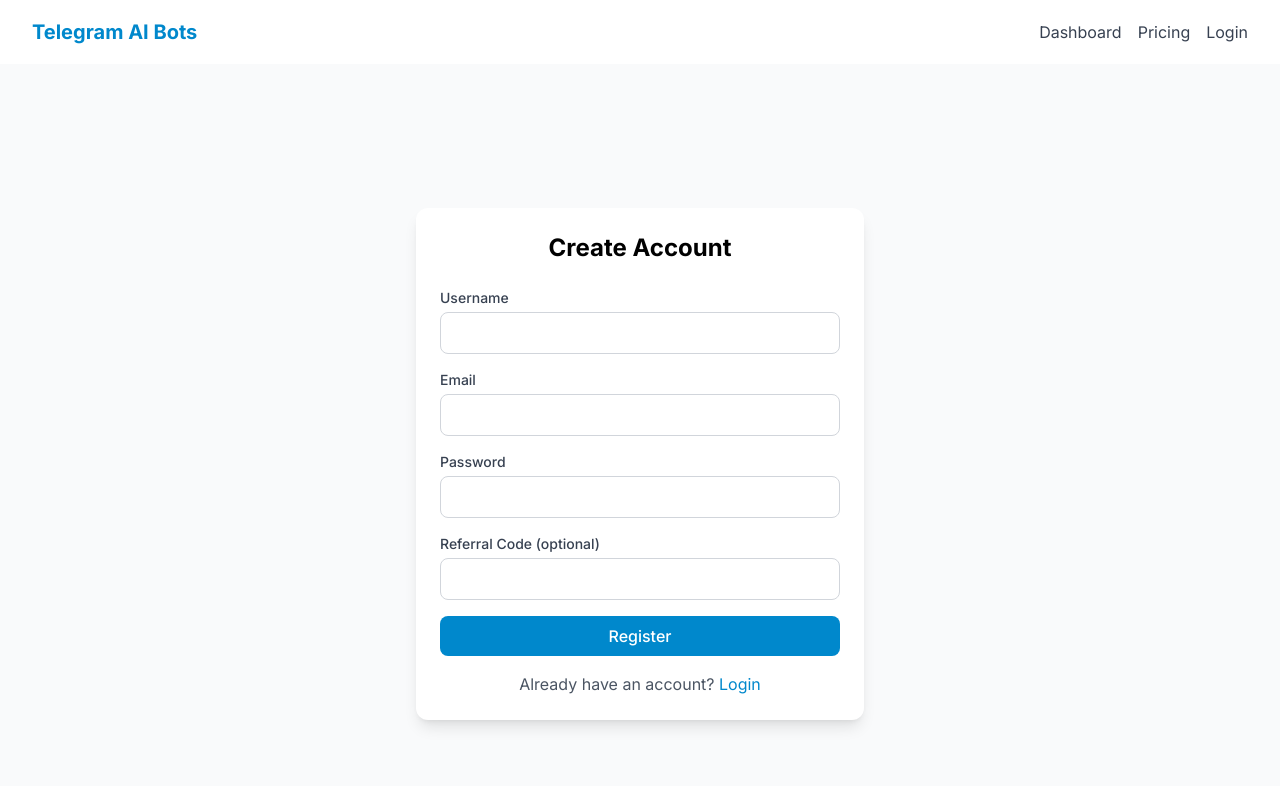
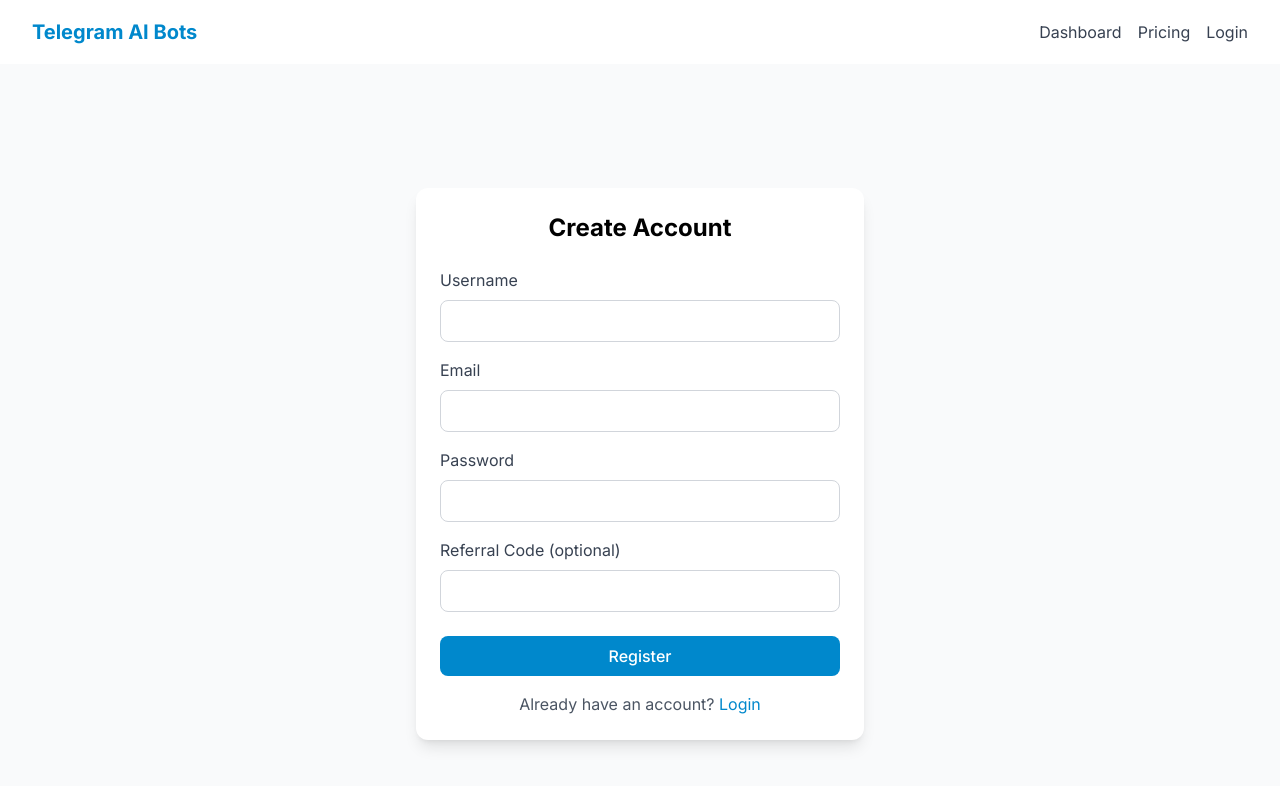
Before and after one commit to mrabt3475-cpu/telegram-ai-bot-platform, a Next.js app in the folder frontend/: page /register in a window 1280 px wide. Shown: the top 786 px of the page. Built offline with nearby package versions, Linux system fonts and the light colour scheme.

Commit message:
feat: add register page

```diff
--- a/frontend/src/app/register/page.js
+++ b/frontend/src/app/register/page.js
@@ -1,12 +1,11 @@
 'use client';
 import { useState } from 'react';
 import { useRouter } from 'next/navigation';
-import Link from 'next/link';
 import axios from 'axios';
 
 export default function Register() {
   const router = useRouter();
-  const [formData, setFormData] = useState({ username: '', email: '', password: '', referralCode: '' });
+  const [form, setForm] = useState({ username: '', email: '', password: '', referralCode: '' });
   const [error, setError] = useState('');
   const [loading, setLoading] = useState(false);
 
@@ -15,48 +14,66 @@ export default function Register() {
     setLoading(true);
     setError('');
     try {
-      const res = await axios.post('http://localhost:3000/api/auth/register', formData);
+      const res = await axios.post('http://localhost:3000/api/auth/register', form);
       localStorage.setItem('token', res.data.token);
       router.push('/dashboard');
     } catch (err) {
       setError(err.response?.data?.message || 'Registration failed');
-    } finally {
-      setLoading(false);
     }
+    setLoading(false);
   };
 
   return (
-    <div className="min-h-screen flex items-center justify-center bg-gray-50">
+    <div className="min-h-screen flex items-center justify-center bg-gray-50 py-12">
       <div className="card w-full max-w-md">
         <h1 className="text-2xl font-bold text-center mb-6">Create Account</h1>
-        {error && <div className="bg-red-100 text-red-600 p-3 rounded-lg mb-4">{error}</div>}
-        <form onSubmit={handleSubmit} className="space-y-4">
-          <div>
-            <label className="block text-sm font-medium text-gray-700 mb-1">Username</label>
-            <input type="text" className="input" value={formData.username}
-              onChange={(e) => setFormData({ ...formData, username: e.target.value })} required />
+        {error && <div className="bg-red-100 text-red-600 p-3 rounded mb-4">{error}</div>}
+        <form onSubmit={handleSubmit}>
+          <div className="mb-4">
+            <label className="block text-gray-700 mb-2">Username</label>
+            <input
+              type="text"
+              className="input"
+              value={form.username}
+              onChange={(e) => setForm({ ...form, username: e.target.value })}
+              required
+            />
           </div>
-          <div>
-            <label className="block text-sm font-medium text-gray-700 mb-1">Email</label>
-            <input type="email" className="input" value={formData.email}
-              onChange={(e) => setFormData({ ...formData, email: e.target.value })} required />
+          <div className="mb-4">
+            <label className="block text-gray-700 mb-2">Email</label>
+            <input
+              type="email"
+              className="input"
+              value={form.email}
+              onChange={(e) => setForm({ ...form, email: e.target.value })}
+              required
+            />
           </div>
-          <div>
-            <label className="block text-sm font-medium text-gray-700 mb-1">Password</label>
-            <input type="password" className="input" value={formData.password}
-              onChange={(e) => setFormData({ ...formData, password: e.target.value })} required />
+          <div className="mb-4">
+            <label className="block text-gray-700 mb-2">Password</label>
+            <input
+              type="password"
+              className="input"
+              value={form.password}
+              onChange={(e) => setForm({ ...form, password: e.target.value })}
+              required
+            />
           </div>
-          <div>
-            <label className="block text-sm font-medium text-gray-700 mb-1">Referral Code (optional)</label>
-            <input type="text" className="input" value={formData.referralCode}
-              onChange={(e) => setFormData({ ...formData, referralCode: e.target.value })} />
+          <div className="mb-6">
+            <label className="block text-gray-700 mb-2">Referral Code (optional)</label>
+            <input
+              type="text"
+              className="input"
+              value={form.referralCode}
+              onChange={(e) => setForm({ ...form, referralCode: e.target.value })}
+            />
           </div>
           <button type="submit" className="btn btn-primary w-full" disabled={loading}>
             {loading ? 'Creating...' : 'Register'}
           </button>
         </form>
         <p className="text-center mt-4 text-gray-600">
-          Already have an account? <Link href="/login" className="text-primary hover:underline">Login</Link>
+          Already have an account? <a href="/login" className="text-primary">Login</a>
         </p>
       </div>
     </div>
```
